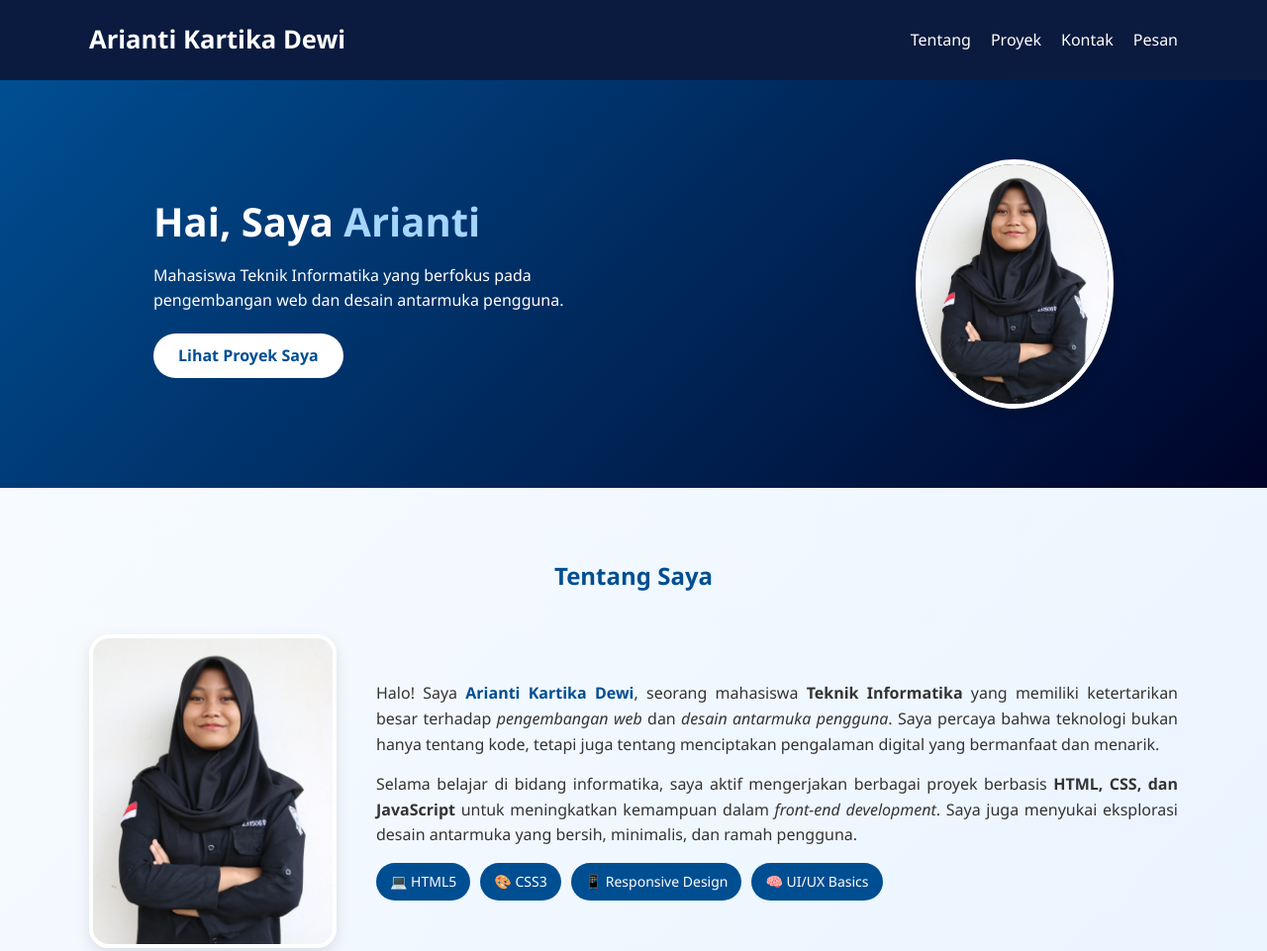
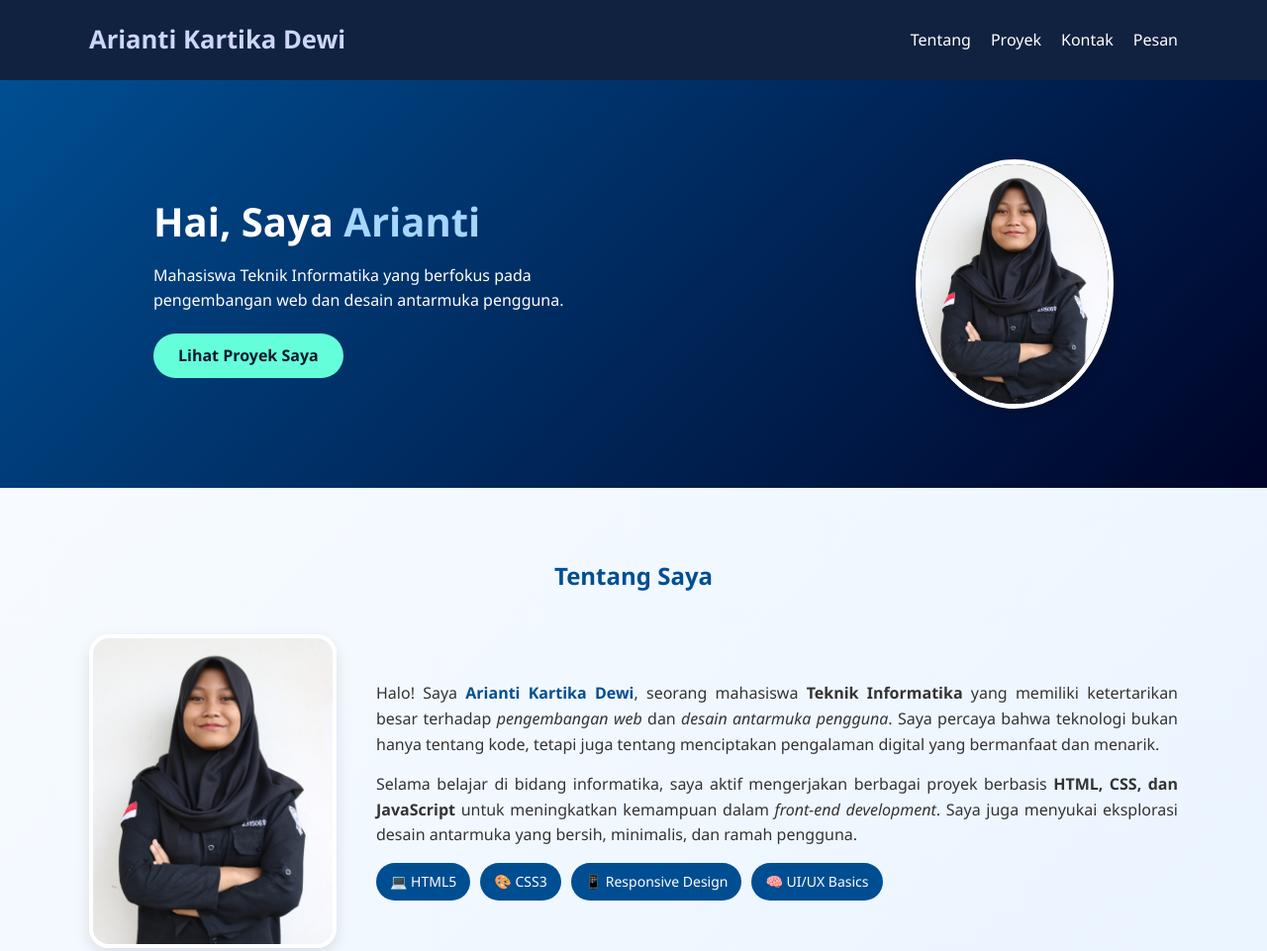
Before and after one commit to AriantiKartika/Prakikum-Pemweb-Judul2, a plain HTML site: page index.html in a window 1280 px wide. Shown: the top 961 px of the page at 99% size. Drawn offline with Linux system fonts and the light colour scheme.

Commit message:
Experiment: apply dark theme styling

```diff
--- a/style.css
+++ b/style.css
@@ -320,3 +320,18 @@ input:focus, textarea:focus, select:focus {
     align-items: center;
   }
 }
+
+body {
+  background-color: #0a192f;
+  color: #ccd6f6;
+}
+
+.header, .footer {
+  background-color: #112240;
+  color: #ccd6f6;
+}
+
+.btn {
+  background-color: #64ffda;
+  color: #0a192f;
+}
```
